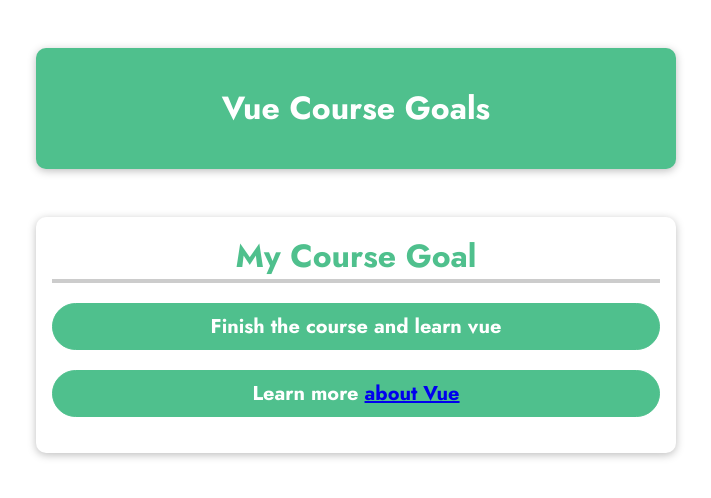
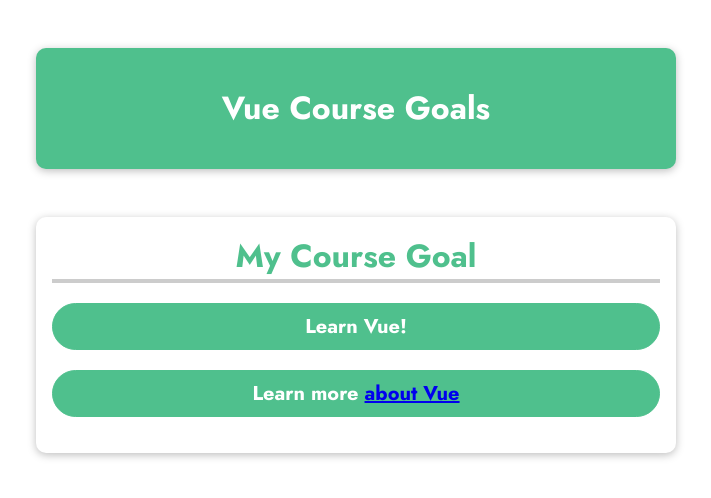
Before and after one commit to DavidArmendariz/vue-basics, a website: page index.html in a window 1280 px wide. Shown: the whole page, without its empty margins (284-995 px from the left). Drawn offline with nearby package versions, Linux system fonts and the light colour scheme.

Commit message:
Added first method

```diff
--- a/app.js
+++ b/app.js
@@ -5,6 +5,15 @@
       vueLink: 'https://vuejs.org',
     };
   },
+  methods: {
+    outputGoal() {
+      const randomNumber = Math.random();
+      if (randomNumber < 0.5) {
+        return 'Learn Vue!';
+      }
+      return 'Master Vue!';
+    },
+  },
 });
 
 app.mount('#user-goal');
--- a/index.html
+++ b/index.html
@@ -15,7 +15,7 @@
     </header>
     <section id="user-goal">
       <h2>My Course Goal</h2>
-      <p>{{ courseGoal }}</p>
+      <p>{{ outputGoal() }}</p>
       <p>Learn more <a v-bind:href="vueLink">about Vue</a></p>
     </section>
   </body>
```
